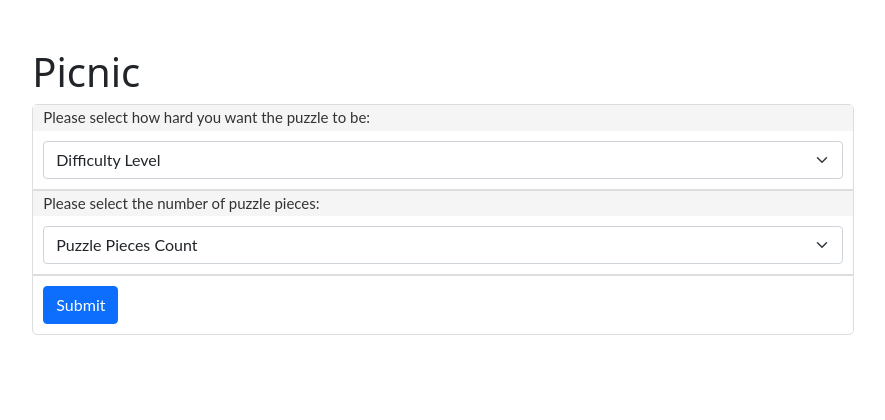
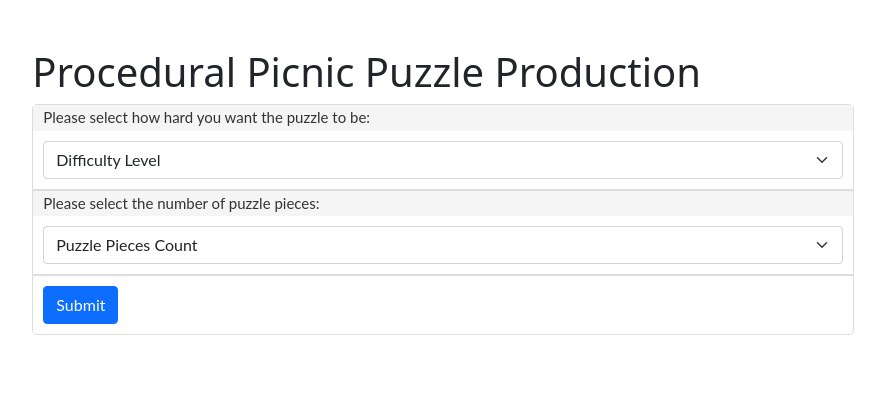
Before and after one commit to jebc314/Heroku-HackTJ9-website, a Flask app: page / in a window 1280 px wide. Shown: the top 420 px of the page, without its empty margins (197-1082 px from the left). Run offline with Flask 2, Linux system fonts and the light colour scheme.

Commit message:
Edit index.html a little

```diff
--- a/templates/index.html
+++ b/templates/index.html
@@ -16,7 +16,7 @@
 </head>
 <body>
     <div class="col-lg-8 mx-auto p-3 py-md-5">
-        <h1>Picnic</h1>
+        <h1>Procedural Picnic Puzzle Production</h1>
         <div class="panel panel-first">
             <div class="panel-heading"><span class="panel-title">Please select how hard you want the puzzle to be:</h3></div>
             <div class="panel-body">
@@ -37,6 +37,7 @@
                     <option value="1">1</option>
                     <option value="2">2</option>
                     <option value="3">3</option>
+                    <option value="4">4</option>
                 </select>
             </div>
         </div>
@@ -76,7 +77,7 @@
             <div class="panel-heading"><span class="panel-title">Puzzle:</h3></div>
             <div class="panel-body">
                 <p class="text-center" id="name_text"></p>
-                <img id="piece_image" src="" alt="STL image" class="img-thumbnail mx-auto d-block">
+                <img id="piece_image" width="500" height="500" src="https://upload.wikimedia.org/wikipedia/commons/thumb/e/e7/Necker_cube.svg/1200px-Necker_cube.svg.png" alt="STL image" class="img-thumbnail mx-auto d-block">
                 <button type="button" class="btn btn-primary" id="save_button" onclick="save_stl()" disabled>Save STL</button>
             </div>
         </div>
```
